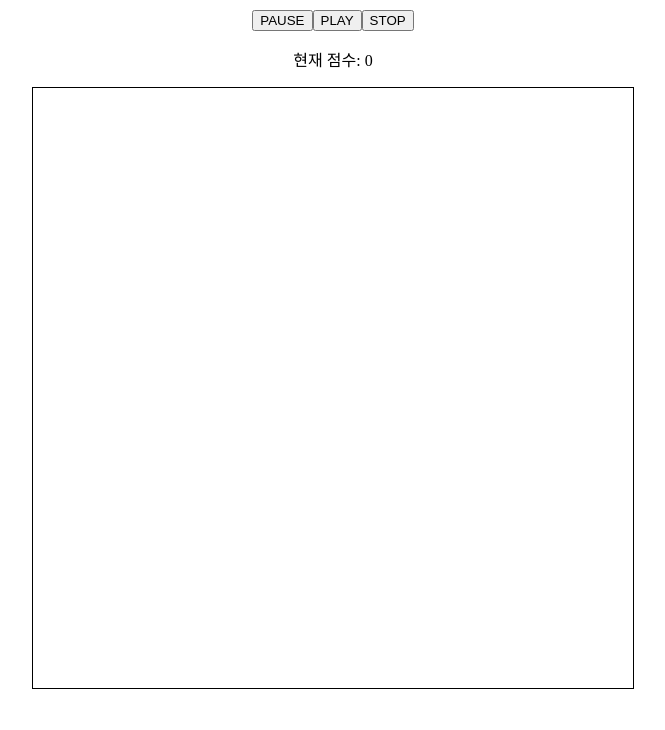
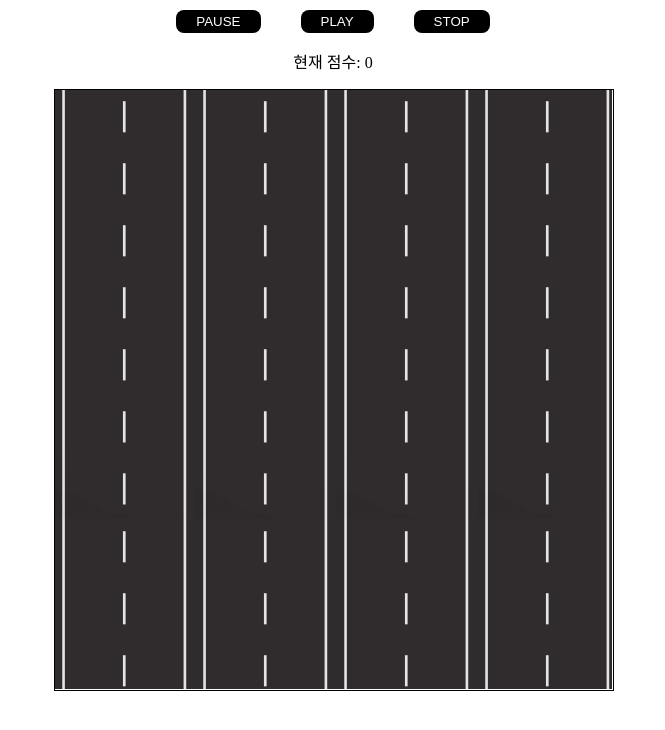
Before and after one commit to DabinLim/road-trip-game-react, a React (Create React App) app: page / in a window 1280 px wide. Shown: the top 730 px of the page, without its empty margins (307-972 px from the left). Built offline with nearby package versions, Linux system fonts and the light colour scheme.

Commit message:
feat: 도로 배경화면 및 애니메이션 적용

```diff
--- a/src/Canvas.tsx
+++ b/src/Canvas.tsx
@@ -6,6 +6,16 @@ import CAR_THREE from './images/car3-above.png';
 import CAR_FOUR from './images/car4-above.png';
 import CAR_FIVE from './images/car5-above.png';
 import CAR_SIX from './images/car6-above.png';
+import Road from './images/road.png';
+import ReactDOM from 'react-dom';
+import './canvas.css';
+
+
+// const PortalModal = props => {
+//     const modalRoot = document.querySelector('#modal-root');
+//     if (!modalRoot) return;
+//     return ReactDOM.createPortal(<></>, modalRoot)
+// }
 
 interface ItemPosition {
   x: number;
@@ -14,7 +24,7 @@ interface ItemPosition {
   h: number;
 }
 
-const W = 600;
+const W = 558;
 const H = 600;
 const VELOCITY = {
   mainCar: {
@@ -139,7 +149,7 @@ function Canvas() {
         alert(`운전자가 사망하였습니다\n점수: ${score}`)
       }
     },
-    []
+    [score]
   );
   const initialGame = useCallback((ctx: CanvasRenderingContext2D) => {
     ctx.clearRect(0, 0, W, H);
@@ -306,7 +316,7 @@ function Canvas() {
     createCar()
   },[time])
   return (
-    <>
+    <div id={'modal-root'}>
       <div style={{ margin: "10px auto", textAlign: "center" }}>
         <button type="button" onClick={() => setState("pause")}>
           PAUSE
@@ -319,6 +329,7 @@ function Canvas() {
         </button>
         <p>현재 점수: {score}</p>
       </div>
+      <div style={{position: 'relative', width: W, height: H, margin: "0 auto",}}>
       <canvas
         ref={ref}
         width={W}
@@ -329,7 +340,9 @@ function Canvas() {
           border: "solid 1px black",
         }}
       />
-    </>
+      <div className={state === 'play' ? 'road-animation' : 'road'}/>
+      </div>
+    </div>
   );
 }
 
--- /dev/null
+++ b/src/canvas.css
@@ -0,0 +1,46 @@
+.road-animation {
+    background-image: url('./images/road.png');
+    background-repeat: repeat;
+    width: 100%;
+    height: 100%;
+    top: 0;
+    position: absolute;
+    z-index: -1;
+    animation-duration: 1s;
+    animation-name: road;
+    animation-iteration-count: infinite;
+    animation-timing-function: linear;
+}
+
+.road {
+    background-image: url('./images/road.png');
+    background-repeat: repeat;
+    width: 100%;
+    height: 100%;
+    top: 0;
+    position: absolute;
+    z-index: -1;
+}
+
+@keyframes road {
+    from {
+      background-position-y: 0px;
+    }
+
+    to {
+    background-position-y: 600px;
+    }
+}
+
+button {
+    background-color: #000;
+    color: #fff;
+    margin: 0 20px;
+    border: none;
+    padding: 4px 20px;
+    border-radius: 8px;
+}
+
+button:hover {
+    background-color: gray;
+}
```
Also changed, not shown: src/images/road.png (added).
